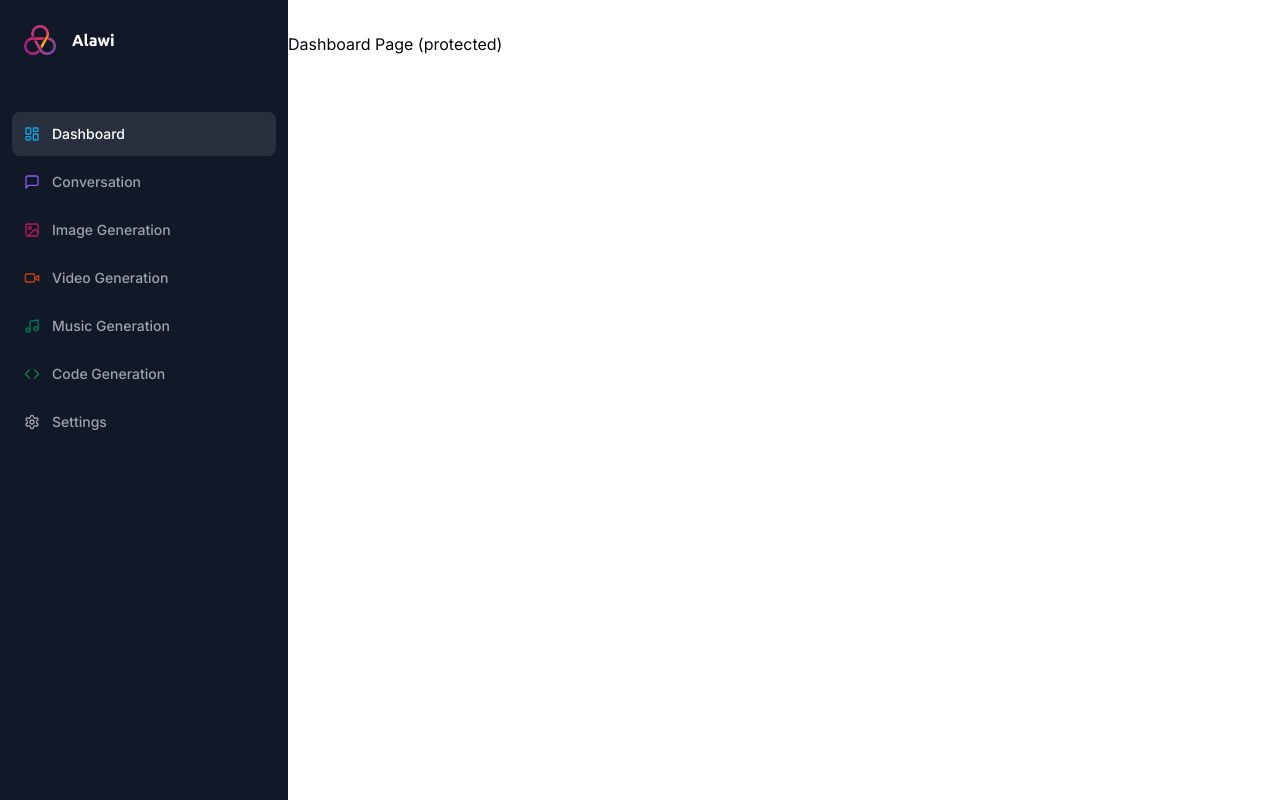
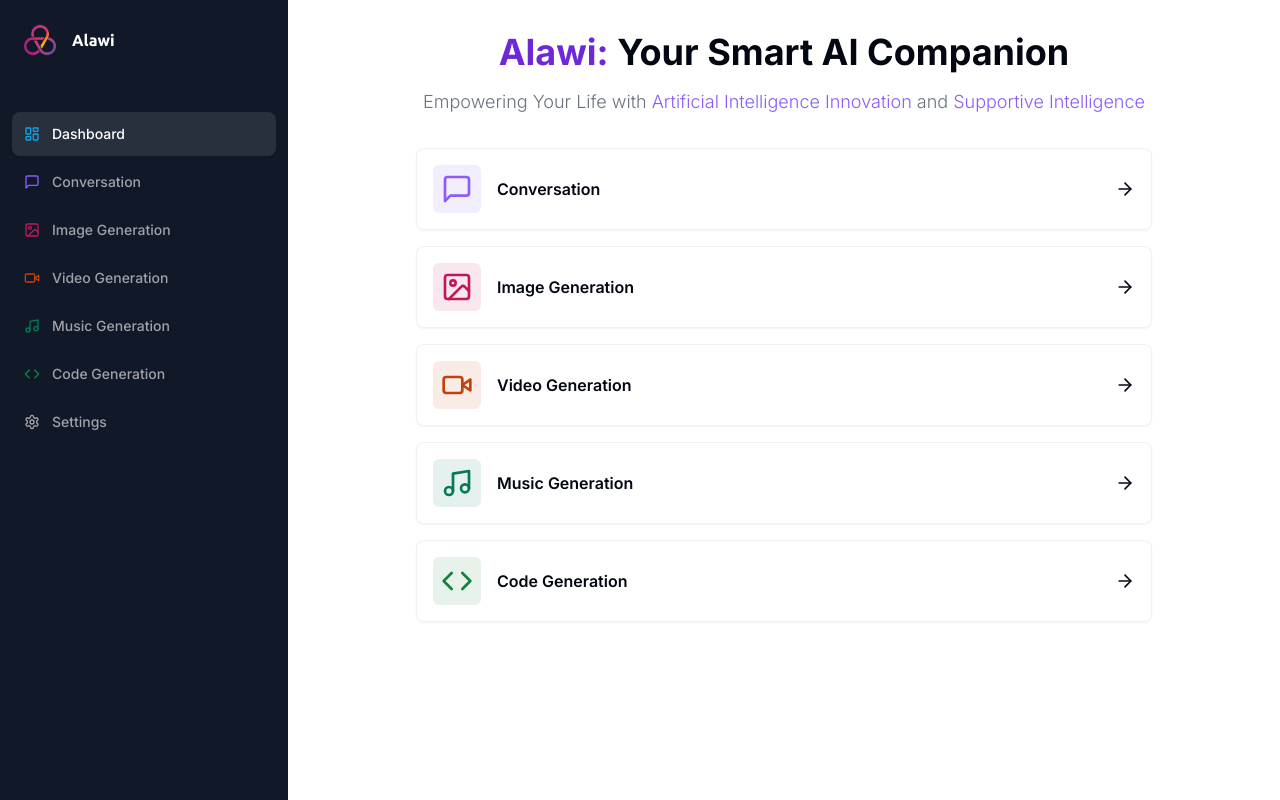
Before and after one commit to alawi030/SaaS-AI-Assistant, a Next.js app: page /Dashboard in a window 1280 px wide. Built offline with nearby package versions, Linux system fonts and the light colour scheme.

Commit message:
added Dashboard Content

```diff
--- a/app/(dashboard)/(routes)/Dashboard/page.tsx
+++ b/app/(dashboard)/(routes)/Dashboard/page.tsx
@@ -1,7 +1,94 @@
+"use client";
+
+import { Card } from "@/components/ui/card";
+import { cn } from "@/lib/utils";
+
+import {
+  LayoutDashboard,
+  MessageSquare,
+  ImageIcon,
+  VideoIcon,
+  Music,
+  CodeIcon,
+  ArrowRight,
+} from "lucide-react";
+import { useRouter } from "next/navigation";
+
+const tools = [
+  {
+    label: "Conversation",
+    icon: MessageSquare,
+    href: "/Conversation",
+    color: "text-violet-500",
+    bgColor: "bg-violet-500/10",
+  },
+  {
+    label: "Image Generation",
+    icon: ImageIcon,
+    href: "/Image",
+    color: "text-pink-700",
+    bgColor: "bg-pink-700/10",
+  },
+  {
+    label: "Video Generation",
+    icon: VideoIcon,
+    href: "/Video",
+    color: "text-orange-700",
+    bgColor: "bg-orange-700/10",
+  },
+  {
+    label: "Music Generation",
+    icon: Music,
+    href: "/Music",
+    color: "text-emerald-700",
+    bgColor: "bg-emerald-700/10",
+  },
+  {
+    label: "Code Generation",
+    icon: CodeIcon,
+    href: "/Code",
+    color: "text-green-700",
+    bgColor: "bg-green-700/10",
+  },
+];
+
 const DashboardPage = () => {
+  const router = useRouter();
+
   return (
     <div>
-      <p>Dashboard Page (protected)</p>
+      <div className="mb-8 space-y-4">
+        <h2 className="text-2xl md:text-4xl font-bold text-center">
+          <span className="text-violet-700">Alawi: </span>
+          Your Smart AI Companion
+        </h2>
+        <p className="text-muted-foreground font-light text-sm md:text-lg text-center">
+          Empowering Your Life with
+          <span className="text-violet-500">
+            {" "}
+            Artificial Intelligence Innovation{" "}
+          </span>
+          and
+          <span className="text-violet-500"> Supportive Intelligence </span>
+        </p>
+      </div>
+      <div className="px-4 md:px-20 lg:px-32 space-y-4">
+        {tools.map((tool) => (
+          <Card
+            onClick={() => router.push(tool.href)}
+            key={tool.href}
+            className="p-4 border-black/5 flex items-center justify-between hover:shadow-md transition cursor-pointer"
+          >
+            <div className="flex items-center gap-x-4">
+              <div className={cn("p-2 w-fit rounded-md", tool.bgColor)}>
+                <tool.icon className={cn("w-8 h-8", tool.color)} />
+              </div>
+              <div className="font-semibold">{tool.label}</div>
+            </div>
+            <ArrowRight className="w-5 h-5" />
+          </Card>
+        ))}
+      </div>
     </div>
   );
 };
--- /dev/null
+++ b/components/ui/card.tsx
@@ -0,0 +1,79 @@
+import * as React from "react"
+
+import { cn } from "@/lib/utils"
+
+const Card = React.forwardRef<
+  HTMLDivElement,
+  React.HTMLAttributes<HTMLDivElement>
+>(({ className, ...props }, ref) => (
+  <div
+    ref={ref}
+    className={cn(
+      "rounded-lg border bg-card text-card-foreground shadow-sm",
+      className
+    )}
+    {...props}
+  />
+))
+Card.displayName = "Card"
+
+const CardHeader = React.forwardRef<
+  HTMLDivElement,
+  React.HTMLAttributes<HTMLDivElement>
+>(({ className, ...props }, ref) => (
+  <div
+    ref={ref}
+    className={cn("flex flex-col space-y-1.5 p-6", className)}
+    {...props}
+  />
+))
+CardHeader.displayName = "CardHeader"
+
+const CardTitle = React.forwardRef<
+  HTMLParagraphElement,
+  React.HTMLAttributes<HTMLHeadingElement>
+>(({ className, ...props }, ref) => (
+  <h3
+    ref={ref}
+    className={cn(
+      "text-2xl font-semibold leading-none tracking-tight",
+      className
+    )}
+    {...props}
+  />
+))
+CardTitle.displayName = "CardTitle"
+
+const CardDescription = React.forwardRef<
+  HTMLParagraphElement,
+  React.HTMLAttributes<HTMLParagraphElement>
+>(({ className, ...props }, ref) => (
+  <p
+    ref={ref}
+    className={cn("text-sm text-muted-foreground", className)}
+    {...props}
+  />
+))
+CardDescription.displayName = "CardDescription"
+
+const CardContent = React.forwardRef<
+  HTMLDivElement,
+  React.HTMLAttributes<HTMLDivElement>
+>(({ className, ...props }, ref) => (
+  <div ref={ref} className={cn("p-6 pt-0", className)} {...props} />
+))
+CardContent.displayName = "CardContent"
+
+const CardFooter = React.forwardRef<
+  HTMLDivElement,
+  React.HTMLAttributes<HTMLDivElement>
+>(({ className, ...props }, ref) => (
+  <div
+    ref={ref}
+    className={cn("flex items-center p-6 pt-0", className)}
+    {...props}
+  />
+))
+CardFooter.displayName = "CardFooter"
+
+export { Card, CardHeader, CardFooter, CardTitle, CardDescription, CardContent }
```
